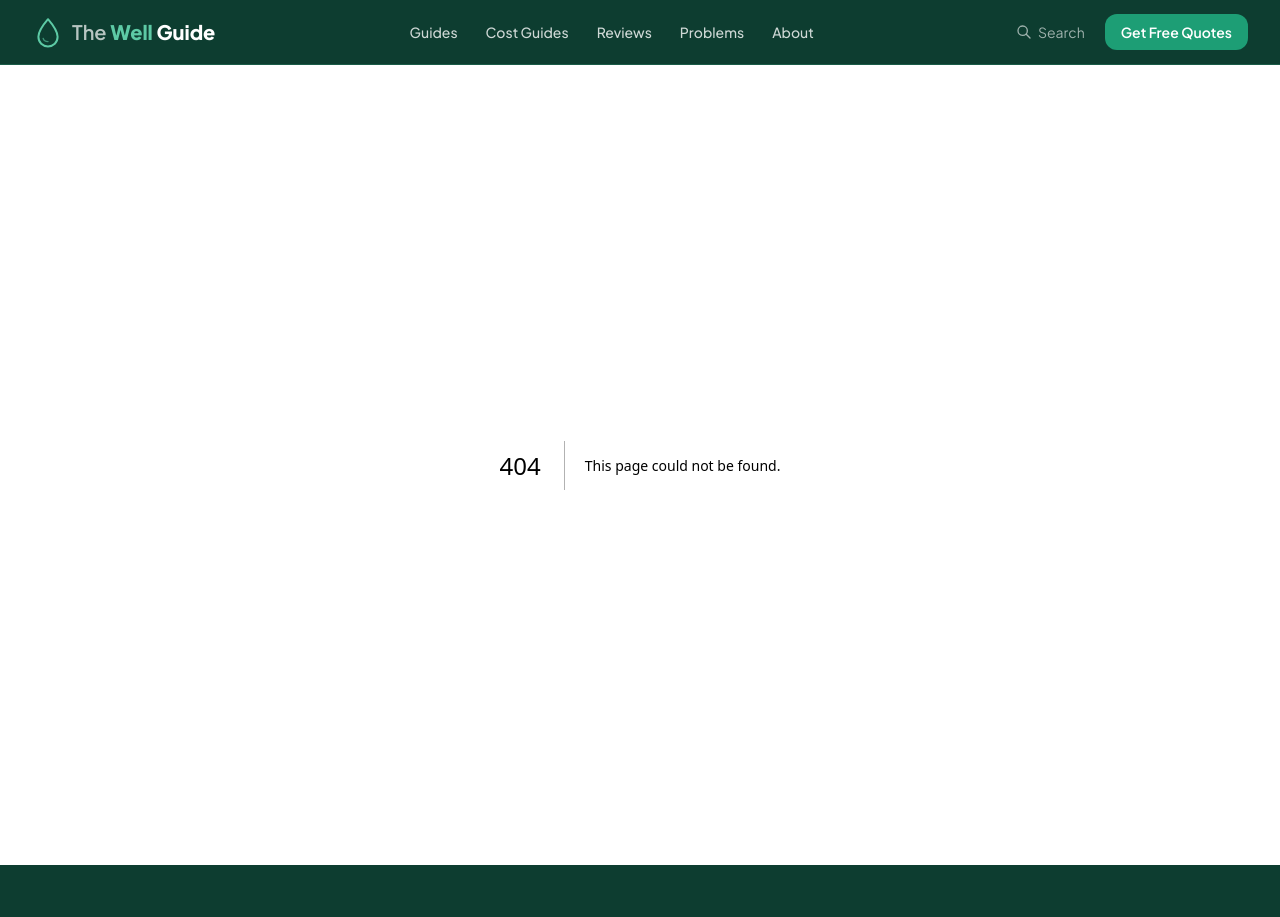
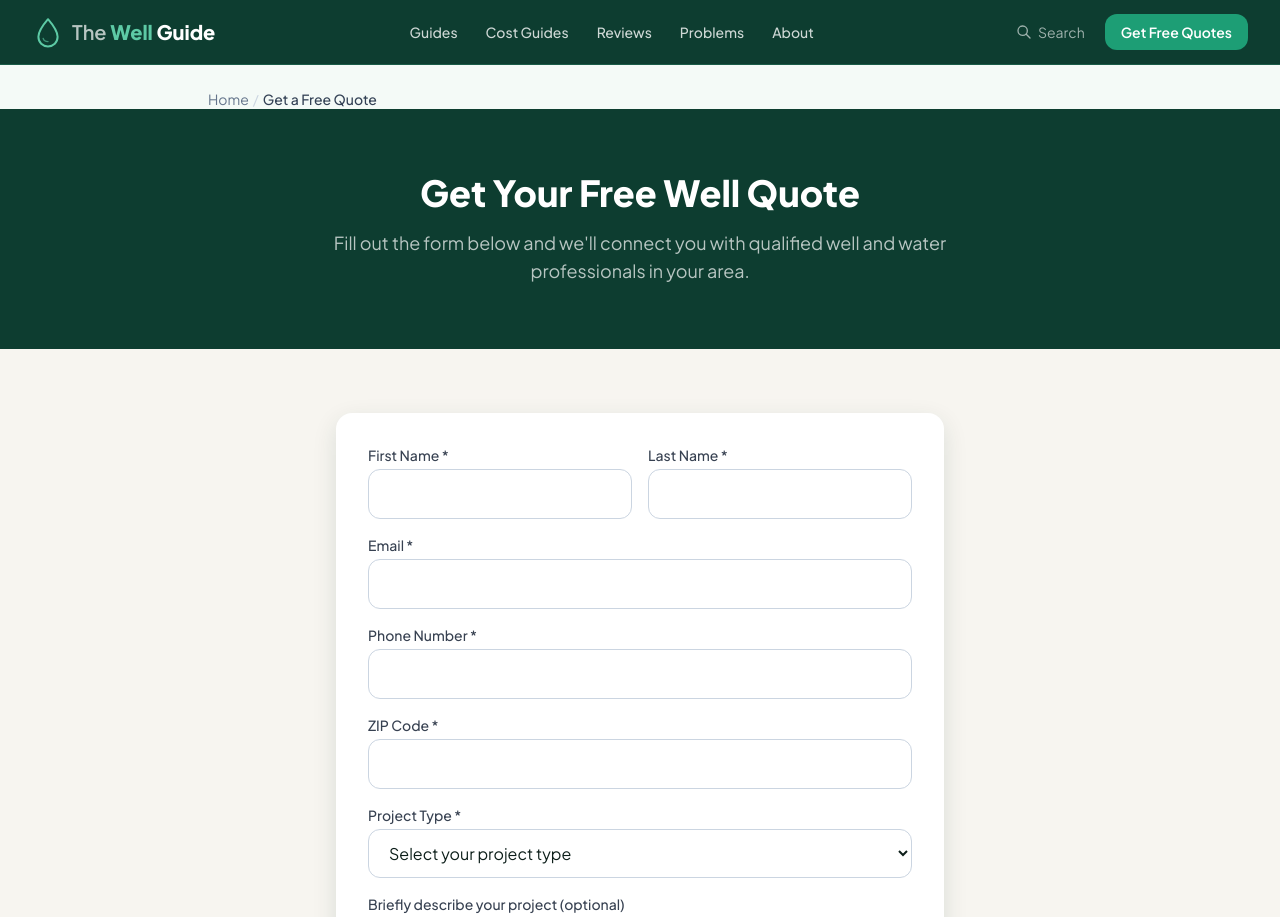
Before and after one commit to thebasementguide2026/thewell.guide-, a Next.js app: page /get-quote in a window 1280 px wide. Before the commit this address had no page. Shown: the top 917 px of the page. Built offline with nearby package versions, Linux system fonts and the light colour scheme.

Commit message:
Add /get-quote page with LeadForm, metadata, and canonical

```diff
--- /dev/null
+++ b/app/get-quote/page.tsx
@@ -0,0 +1,39 @@
+import LeadForm from '@/components/LeadForm'
+import Breadcrumbs from '@/components/Breadcrumbs'
+import type { Metadata } from 'next'
+
+export const metadata: Metadata = {
+  title: 'Get a Free Well Quote | The Well Guide',
+  description: 'Connect with qualified well and water professionals in your area. Get free, no-obligation quotes for well drilling, pump repair, water treatment, and more.',
+  alternates: {
+    canonical: 'https://www.thewell.guide/get-quote',
+  },
+  openGraph: {
+    title: 'Get a Free Well Quote | The Well Guide',
+    description: 'Connect with qualified well and water professionals in your area. Get free, no-obligation quotes for well drilling, pump repair, water treatment, and more.',
+    url: 'https://www.thewell.guide/get-quote',
+    siteName: 'The Well Guide',
+    type: 'website',
+  },
+}
+
+export default function GetQuotePage() {
+  return (
+    <>
+      <Breadcrumbs items={[{ label: 'Get a Free Quote' }]} />
+      <section style={{ backgroundColor: '#0D3D30' }} className="text-white py-16">
+        <div className="container-custom text-center">
+          <h1 className="text-4xl font-extrabold mb-4">Get Your Free Well Quote</h1>
+          <p className="text-lg opacity-70 max-w-2xl mx-auto">
+            Fill out the form below and we&apos;ll connect you with qualified well and water professionals in your area.
+          </p>
+        </div>
+      </section>
+      <section className="py-16 bg-[#F7F5F0]">
+        <div className="container-custom max-w-2xl">
+          <LeadForm />
+        </div>
+      </section>
+    </>
+  )
+}
```
